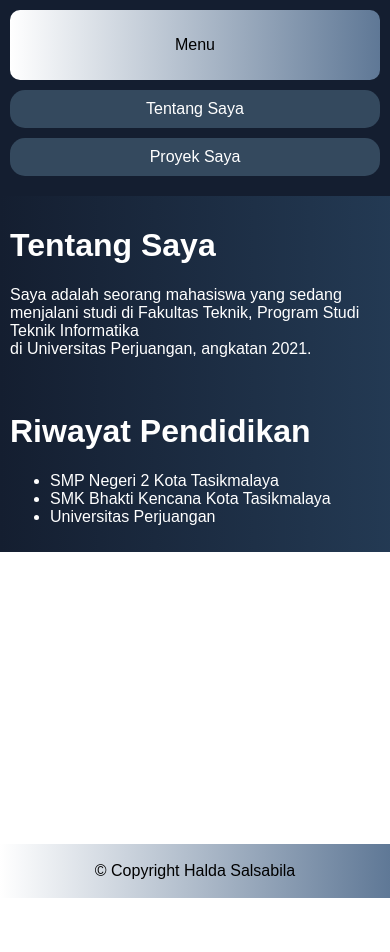
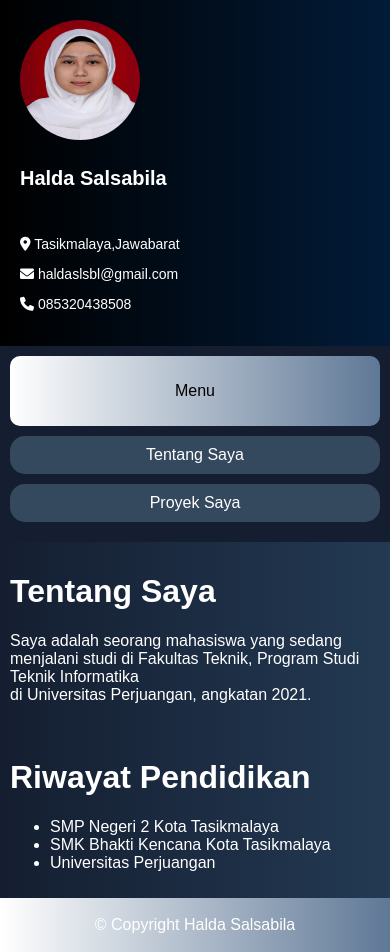
Before and after one commit to haldaslsbl/haldaslsbl.github.io, a plain HTML site: page index.html in a window 390 px wide. Before the commit the page ends 898 px from the top, so only its background shows below. Drawn offline with Linux system fonts and the light colour scheme.

Commit message:
style.css

```diff
--- a/style.css
+++ b/style.css
@@ -6,22 +6,22 @@ body {
     flex-direction: column;
     justify-content: center;
     align-items: center;
-    min-height: 100vh; /* Use min-height instead of height */
+    min-height: 100vh;
 }
 
 .container {
     display: flex;
-    width: 100%; /* Set width to 100% */
-    min-height: 100vh; /* Use min-height instead of height */
+    width: 100%;
+    min-height: 100vh;
 }
 
 .sidebar {
     background: linear-gradient(to right, #000000, #021b38);
     color: #fff;
-    min-width: 200px; /* Set a minimum width for the sidebar */
+    min-width: 200px;
     padding: 20px;
     box-sizing: border-box;
-    font-size: 16px; /* Atur ukuran font untuk sidebar */
+    font-size: 16px;
 }
 .profile img {
     width: 120px;
@@ -108,7 +108,7 @@ body {
 
 footer {
     background: linear-gradient(to right, #ffffff, #5f7896);
-    color: #000000;
+    color: #fff;
     text-align: center;
     width: 100%;
     padding: 2px;
@@ -125,24 +125,31 @@ footer {
     .menu a {
         font-size: 16px; /* Atur ukuran font untuk tautan di dalam menu */
     }
-    @media screen and (max-width: 768px) {
+
+    .menu {
+        flex: 1; /* Ambil sisa ruang */
+    }
+
+    .content {
+        flex: 2; /* Ambil dua kali lipat ruang dibandingkan menu */
+        padding: 10px;
+        background: linear-gradient(to right, #141e30, #243b55);
+        color: #fff;
+    }
+
+    .project {
+        padding: 10px;
+        color: #fff;
+    }
+    @media (max-width: 768px) {
         .container {
-            flex-direction: column; /* Ubah menjadi tata letak kolom pada layar kecil */
+            flex-direction: column;
         }
 
-        .sidebar {
-            display: none; /* Sembunyikan sidebar pada layar kecil */
-        }
-
-        .menu {
-            width: 100%; /* Ambil lebar penuh pada layar kecil */
-        }
-
-        .content {
-            width: 100%; /* Ambil lebar penuh pada layar kecil */
-        }
-
+        .sidebar,
+        .menu,
+        .content,
         .project {
-            width: 100%; /* Ambil lebar penuh pada layar kecil */
+            width: 100%;
         }
     }
```
